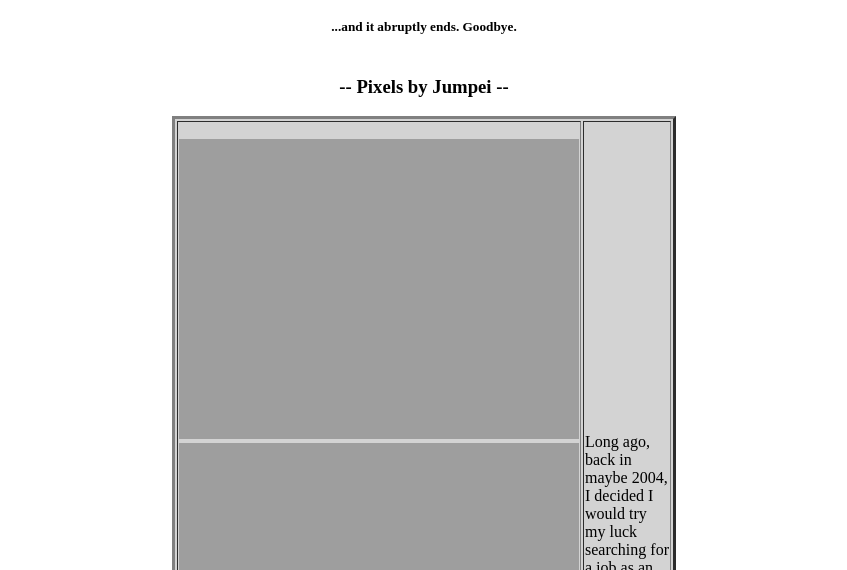
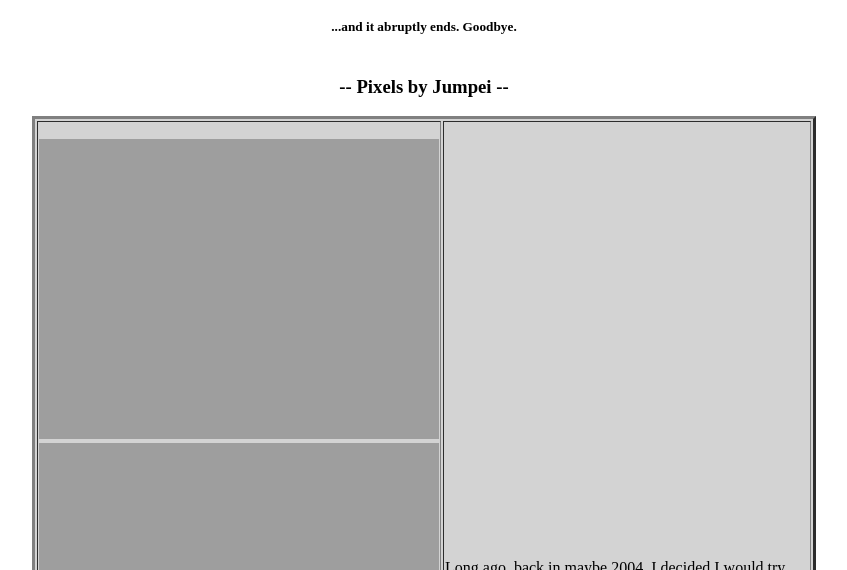
Before and after one commit to Juumpei/Juumpei.github.io, a plain HTML site: page index.html in a window 1280 px wide. Shown: the part 1442-2012 px from the top of the page, without its empty margins (216-1063 px from the left). Drawn offline with Linux system fonts and the light colour scheme.

Commit message:
Update index.html

```diff
--- a/index.html
+++ b/index.html
@@ -32,7 +32,7 @@
      ...and it abruptly ends. Goodbye.
     </p> </h5>
 
- <p align=center> <iframe src=".\Pixels.html" height=2000 width=520 style="border:none";> </iframe> </p>
+ <p align=center> <iframe src=".\Pixels.html" height=2000 width=800 style="border:none";> </iframe> </p>
 
 <h5> <p align=center>
      ...and it abruptly ends. Goodbye.
```
